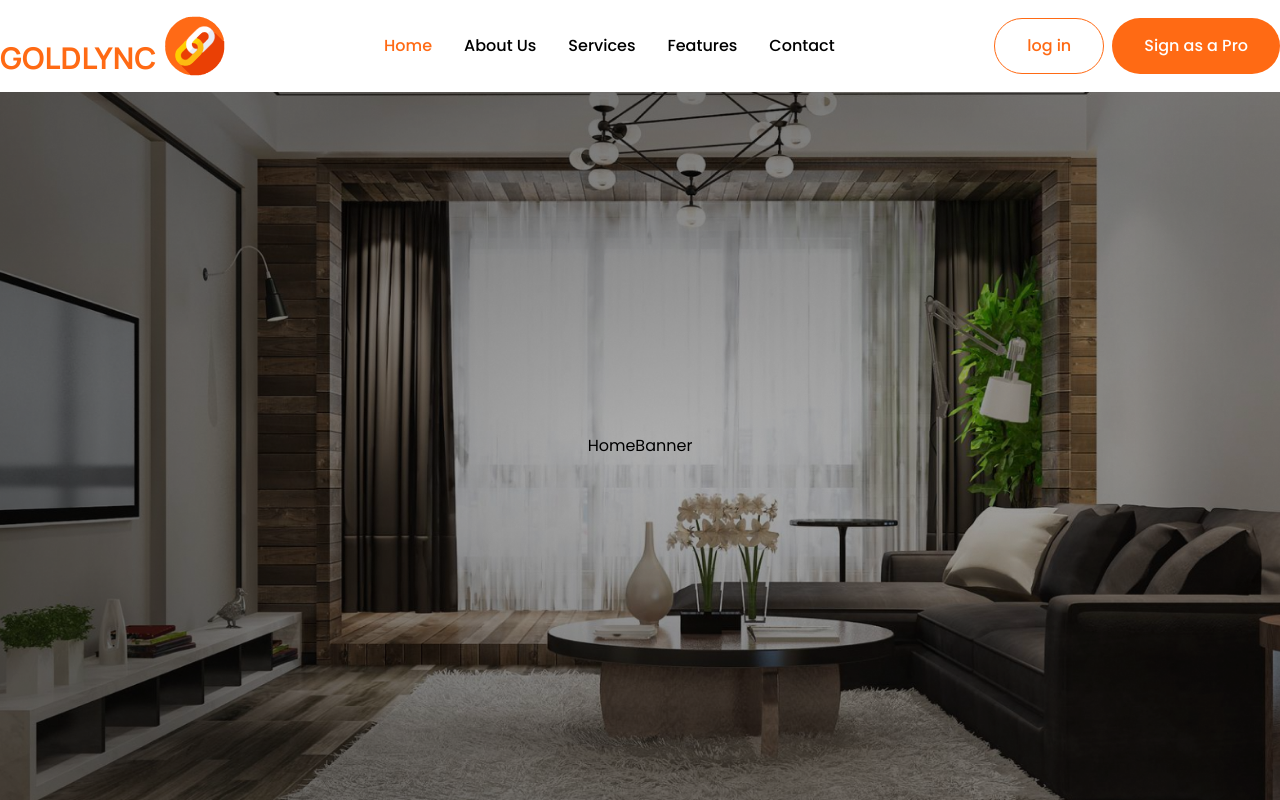
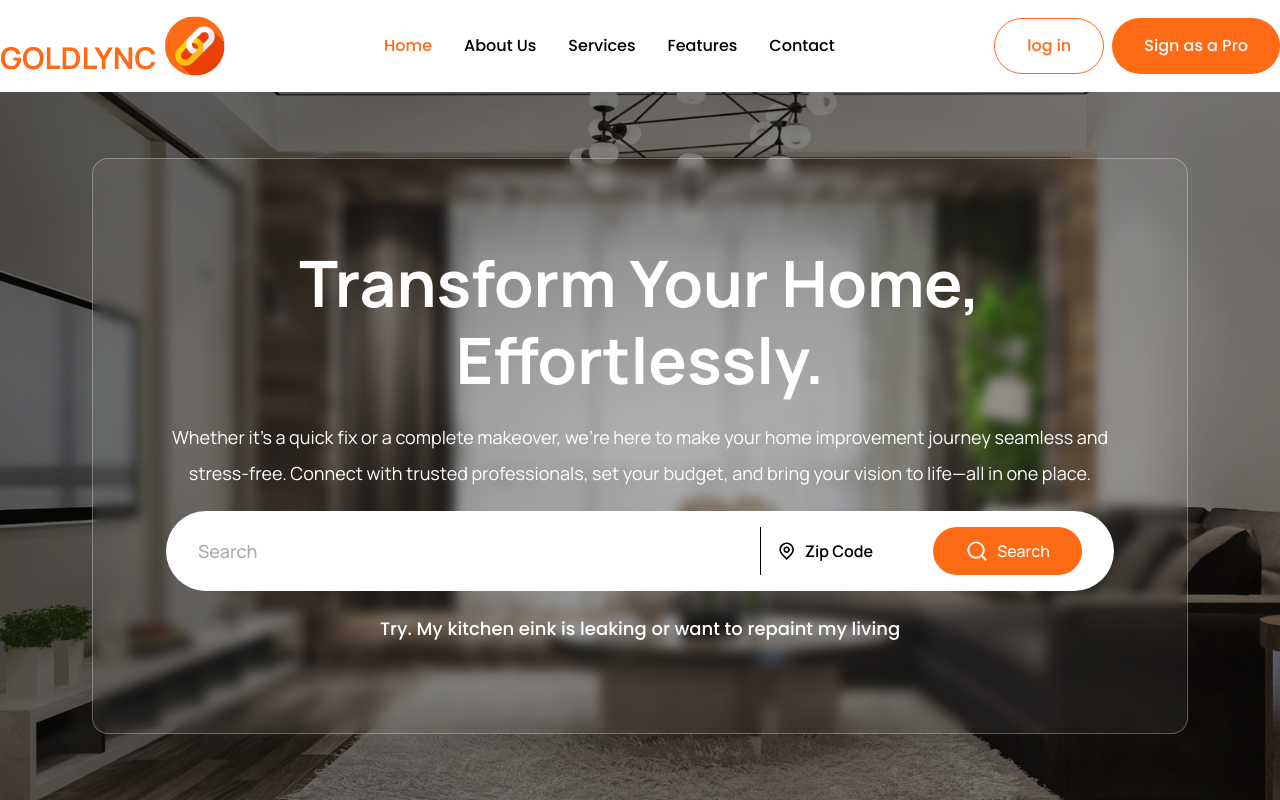
Before and after one commit to solaiman-siam/goldlync-main, a React (Vite) app: page / in a window 1280 px wide. Built offline with nearby package versions, Linux system fonts and the light colour scheme.

Commit message:
add banner

```diff
--- a/src/assets/css/styles.css
+++ b/src/assets/css/styles.css
@@ -61,4 +61,16 @@
     -ms-overflow-style: none;
     scrollbar-width: none;
   }
+  ::selection {
+    background-color: var(--accent);
+    color: var(--background);
+  }
+  input[type="number"]::-webkit-outer-spin-button,
+  input[type="number"]::-webkit-inner-spin-button {
+    -webkit-appearance: none;
+    margin: 0;
+  }
+  input[type="number"] {
+    -moz-appearance: textfield;
+  }
 }
--- a/src/assets/icons/index.jsx
+++ b/src/assets/icons/index.jsx
@@ -140,3 +140,47 @@ export const EyeOffIcon1 = ({ ...props }) => (
     />
   </svg>
 );
+
+export const SearchIcon1 = ({ ...props }) => (
+  <svg
+    xmlns="http://www.w3.org/2000/svg"
+    width="24"
+    height="25"
+    viewBox="0 0 24 25"
+    fill="none"
+    {...props}
+  >
+    <path
+      d="M18.031 17.1168L22.3137 21.3995L20.8995 22.8137L16.6168 18.531C15.0769 19.763 13.124 20.5 11 20.5C6.032 20.5 2 16.468 2 11.5C2 6.532 6.032 2.5 11 2.5C15.968 2.5 20 6.532 20 11.5C20 13.624 19.263 15.5769 18.031 17.1168ZM16.0247 16.3748C17.2475 15.1146 18 13.3956 18 11.5C18 7.6325 14.8675 4.5 11 4.5C7.1325 4.5 4 7.6325 4 11.5C4 15.3675 7.1325 18.5 11 18.5C12.8956 18.5 14.6146 17.7475 15.8748 16.5247L16.0247 16.3748Z"
+      fill="currentColor"
+    />
+  </svg>
+);
+
+export const LocationIcon1 = ({ ...props }) => (
+  <svg
+    xmlns="http://www.w3.org/2000/svg"
+    width="24"
+    height="25"
+    viewBox="0 0 24 25"
+    fill="none"
+    {...props}
+  >
+    <g clipPath="url(#clip0_16577_7868)">
+      <path
+        d="M12 21.3995L16.9497 16.4497C19.6834 13.7161 19.6834 9.28392 16.9497 6.55025C14.2161 3.81658 9.78392 3.81658 7.05025 6.55025C4.31658 9.28392 4.31658 13.7161 7.05025 16.4497L12 21.3995ZM12 24.2279L5.63604 17.864C2.12132 14.3492 2.12132 8.65076 5.63604 5.13604C9.15076 1.62132 14.8492 1.62132 18.364 5.13604C21.8787 8.65076 21.8787 14.3492 18.364 17.864L12 24.2279ZM12 13.5C13.1046 13.5 14 12.6046 14 11.5C14 10.3954 13.1046 9.5 12 9.5C10.8954 9.5 10 10.3954 10 11.5C10 12.6046 10.8954 13.5 12 13.5ZM12 15.5C9.79086 15.5 8 13.7091 8 11.5C8 9.29086 9.79086 7.5 12 7.5C14.2091 7.5 16 9.29086 16 11.5C16 13.7091 14.2091 15.5 12 15.5Z"
+        fill="currentColor"
+      />
+    </g>
+    <defs>
+      <clipPath id="clip0_16577_7868">
+        <rect
+          width="24"
+          height="24"
+          fill="currentColor"
+          transform="translate(0 0.5)"
+        />
+      </clipPath>
+    </defs>
+  </svg>
+);
--- /dev/null
+++ b/src/components/BannerSearch.jsx
@@ -0,0 +1,24 @@
+import { LocationIcon1, SearchIcon1 } from "@/assets/icons";
+import { Button } from "./shadcn/ui/button";
+
+const BannerSearch = () => {
+  return (
+    <div className="flex h-20 w-full items-center gap-4 rounded-full bg-white px-8 py-4 text-foreground">
+      <input
+        className="h-full w-full text-base font-medium outline-none placeholder:text-input md:text-lg"
+        placeholder="Search"
+      />
+      <div className="h-full border-l border-foreground" />
+      <div className="flex h-full items-center gap-2">
+        <LocationIcon1 />
+        <input className="w-full font-semibold placeholder:text-foreground outline-none" type="number" placeholder="Zip Code" />
+      </div>
+      <Button className="h-full [&_svg]:size-6" type="submit">
+        <SearchIcon1 className="text-white" />
+        <span>Search</span>
+      </Button>
+    </div>
+  );
+};
+
+export default BannerSearch;
--- a/src/components/sections/HomeBanner.jsx
+++ b/src/components/sections/HomeBanner.jsx
@@ -1,12 +1,27 @@
 import bannerImage from "@/assets/images/banner-image.png";
+import BannerSearch from "../BannerSearch";
 
 const HomeBanner = () => {
   return (
     <div
-      className="flex h-[calc(100vh-92px)] items-center justify-center bg-cover bg-center bg-no-repeat p-4 md:gap-1 lg:gap-1"
+      className="flex min-h-[calc(100vh-92px)] items-center justify-center bg-cover bg-center bg-no-repeat p-4 md:gap-1 lg:gap-1"
       style={{ backgroundImage: `url('${bannerImage}')` }}
     >
-      HomeBanner
+      <div className="flex w-full max-w-[1096px] shrink-0 flex-col items-start gap-5 rounded-2xl border border-solid border-[rgba(255,255,255,0.29)] bg-[rgba(255,255,255,0.06)] px-[73px] py-[86px] text-center font-manrope text-white backdrop-blur-[6px]">
+        <h1 className="text-center text-[64px] font-bold leading-[120%]">
+          Transform Your Home, Effortlessly.
+        </h1>
+        <p className="text-center text-lg font-normal leading-[200%]">
+          Whether it’s a quick fix or a complete makeover, we’re here to make
+          your home improvement journey seamless and stress-free. Connect with
+          trusted professionals, set your budget, and bring your vision to
+          life—all in one place.
+        </p>
+        <BannerSearch />
+        <div className="w-full font-poppins text-lg font-medium leading-[200%]">
+          Try. My kitchen eink is leaking or want to repaint my living
+        </div>
+      </div>
     </div>
   );
 };
--- a/src/components/shadcn/ui/input.jsx
+++ b/src/components/shadcn/ui/input.jsx
@@ -7,7 +7,7 @@ const Input = React.forwardRef(({ className, type, ...props }, ref) => {
     (<input
       type={type}
       className={cn(
-        "flex h-10 w-full rounded-md border border-input bg-background px-3 py-2 text-base ring-offset-background file:border-0 file:bg-transparent file:text-sm file:font-medium file:text-foreground placeholder:text-input focus-visible:outline-none focus-visible:ring-2 focus-visible:ring-ring focus-visible:ring-offset-2 disabled:cursor-not-allowed disabled:opacity-50 md:text-md",
+        "flex h-10 w-full rounded-md border border-input bg-background px-3 py-2 text-base ring-offset-background file:border-0 file:bg-transparent file:text-sm file:font-medium file:text-foreground placeholder:text-input focus-visible:outline-none focus-visible:ring-2 focus-visible:ring-ring focus-visible:ring-offset-2 disabled:cursor-not-allowed disabled:opacity-50 md:text-lg",
         className
       )}
       ref={ref}
--- a/src/layouts/MainLayout.jsx
+++ b/src/layouts/MainLayout.jsx
@@ -4,7 +4,7 @@ import { Outlet } from "react-router";
 const MainLayout = () => {
   return (
     <div className="font-poppins">
-      <header className="bg-background">
+      <header className="bg-background relative z-50">
         <HomeTopbar />
       </header>
       <main>
--- a/src/routes/Routes.jsx
+++ b/src/routes/Routes.jsx
@@ -17,7 +17,11 @@ export const route = createBrowserRouter([
     children: [
       {
         index: true,
-        element: <Home />,
+        element: (
+          <PageTitle title="Home">
+            <Home />
+          </PageTitle>
+        ),
       },
     ],
   },
```
